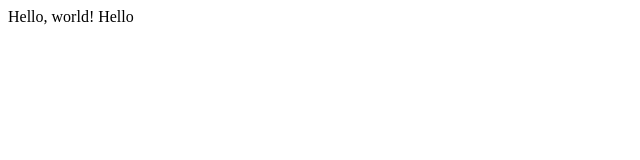
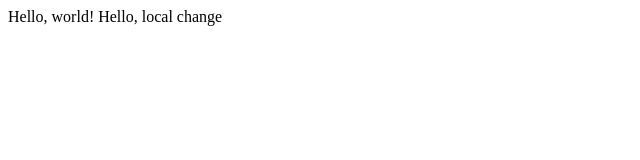
Before and after one commit to rfonsecayachaytech/lecture0, a plain HTML site: page index.html in a window 1280 px wide. Shown: the whole page, without its empty margins (0-640 px from the left). Drawn offline with Linux system fonts and the light colour scheme.

Commit message:
Local change

```diff
--- a/index.html
+++ b/index.html
@@ -6,6 +6,6 @@
         </title>
     </head>
     <body>
-        Hello, world! Hello
+        Hello, world! Hello, local change
     </body>
 </html>
```
